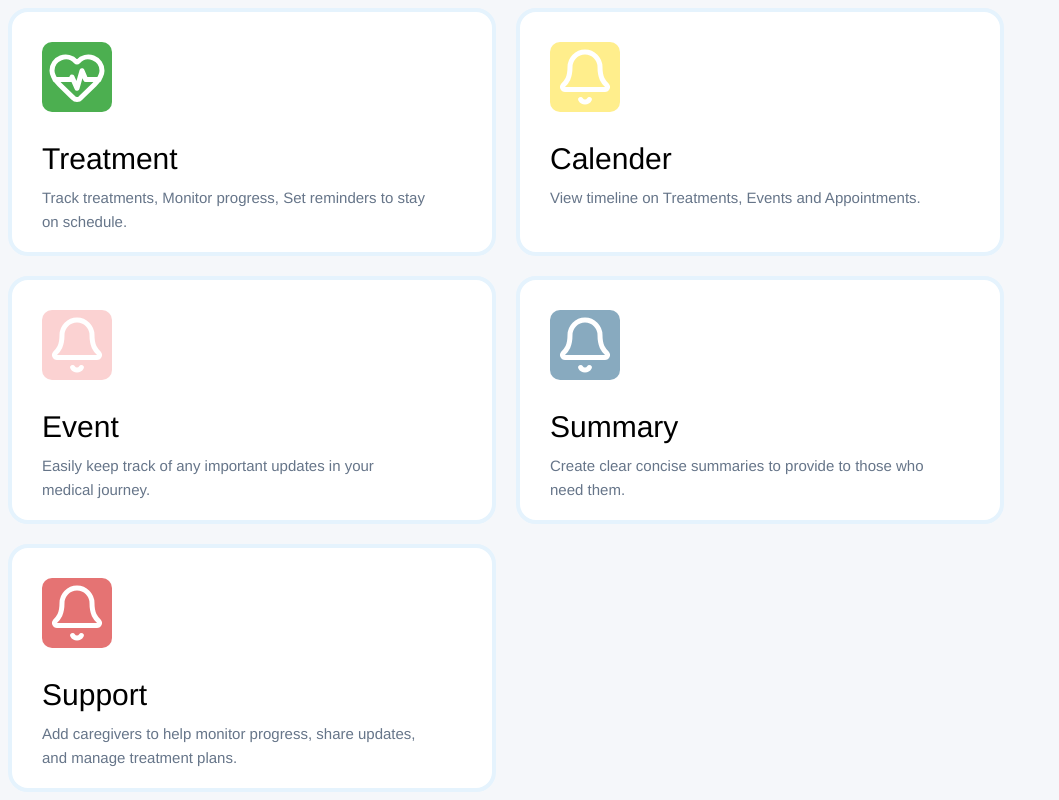
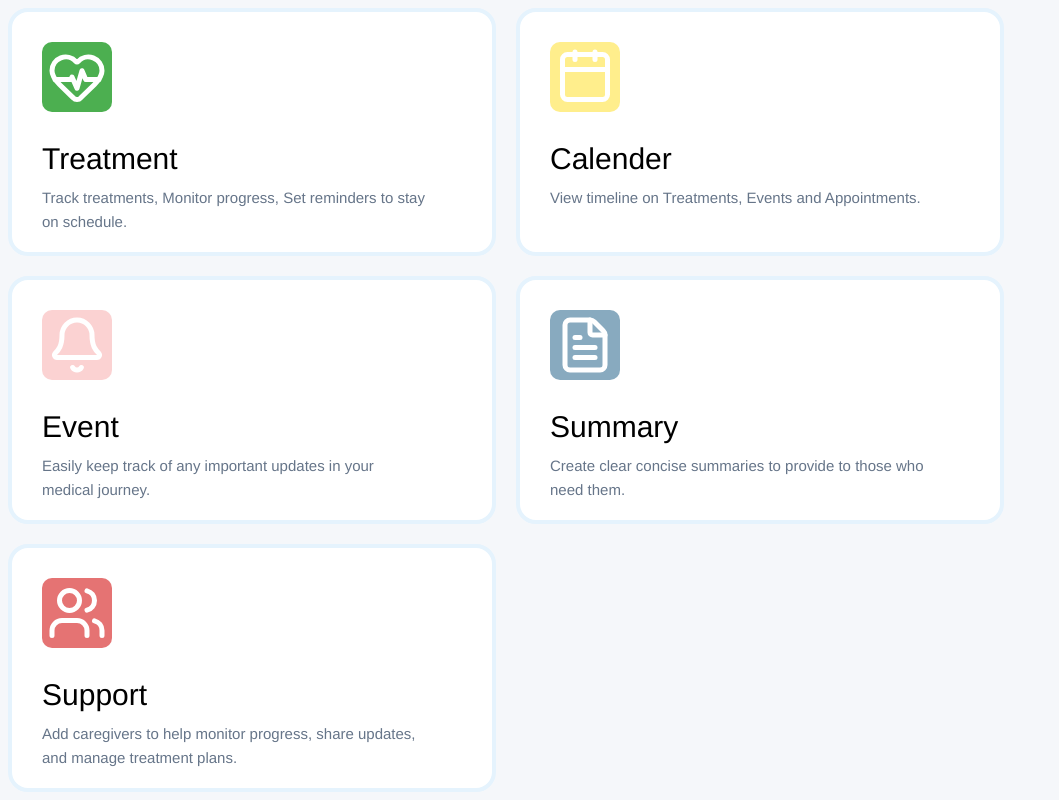
Before and after one commit to hughmaw/Heath-Track-App-code-pen, a plain HTML site: page index.html in a window 1280 px wide. Shown: the whole page, without its empty margins (0-1059 px from the left). Drawn offline with nearby package versions, Linux system fonts and the light colour scheme.

Commit message:
Add lucide icons to dashboard

```diff
--- a/index.html
+++ b/index.html
@@ -22,7 +22,7 @@
     </div>
     <div class="box">
       <div class="inner-box yello">
-        <i data-lucide="bell"></i>
+        <i data-lucide="calendar"></i>
       </div>
       <p class="text-title">
         Calender
@@ -44,7 +44,7 @@
     </div>
     <div class="box">
       <div class="inner-box blue">
-        <i data-lucide="bell"></i>
+        <i data-lucide="file-text"></i>
       </div>
       <p class="text-title">
         Summary
@@ -55,7 +55,7 @@
     </div>
     <div class="box">
       <div class="inner-box red">
-        <i data-lucide="bell"></i>
+        <i data-lucide="users"></i>
       </div>
       <p class="text-title">
         Support
```
